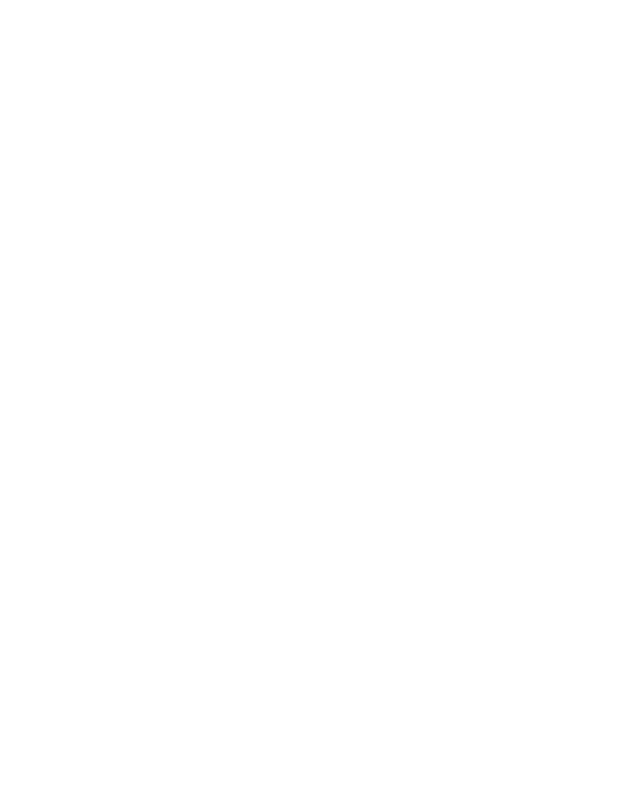
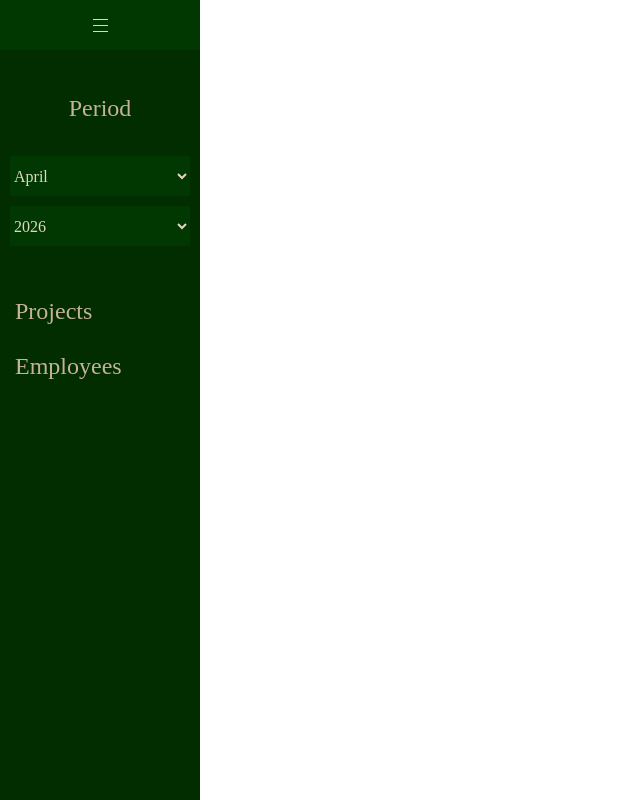
Before and after one commit to romanova7410020/dashboard, a plain HTML site: page index.html in a window 1280 px wide. Shown: the whole page, without its empty margins (0-640 px from the left). Drawn offline with Linux system fonts and the light colour scheme.

Commit message:
feat: add sidebar

```diff
--- a/index.html
+++ b/index.html
@@ -3,9 +3,31 @@
 <head>
     <meta charset="UTF-8">
     <meta name="viewport" content="width=device-width, initial-scale=1.0">
-    <title>Document</title>
+    <link rel="preconnect" href="https://fonts.googleapis.com">
+    <link rel="preconnect" href="https://fonts.gstatic.com" crossorigin>
+    <link href="https://fonts.googleapis.com/css2?family=Oswald:wght@200..700&display=swap" rel="stylesheet">
+    <link rel="stylesheet" href="style.css">
+    <title>Dashboard</title>
 </head>
 <body>
-
+    <header></header>
+    <main>
+        <aside class="sidebar">
+            <button class="sidebar_button">
+                <span></span>
+                <span></span>
+                <span></span>
+            </button>
+            <div class="sidebar_filters">
+                <h2>Period</h2>
+                <select><option>April</option></select>
+                <select><option>2026</option></select>
+            </div>
+            <nav class="sidebar_nav">
+                <a href="#" class="active">Projects</a>
+                <a href="#">Employees</a>
+            </nav>
+        </aside>
+    </main>
 </body>
 </html>
--- /dev/null
+++ b/style.css
@@ -0,0 +1,122 @@
+*,
+*::before,
+*::after {
+  box-sizing: border-box;
+}
+
+* {
+  margin: 0;
+}
+
+html {
+  scroll-behavior: smooth;
+  -webkit-text-size-adjust: 100%;
+  text-size-adjust: 100%;
+}
+
+body {
+  min-height: 100vh;
+  line-height: 1.5;
+  text-rendering: optimizeLegibility;
+  -webkit-font-smoothing: antialiased;
+}
+
+img,
+picture,
+svg,
+video,
+canvas {
+  display: block;
+  max-width: 100%;
+}
+
+input,
+button,
+textarea,
+select {
+  font: inherit;
+}
+
+button {
+  cursor: pointer;
+}
+
+ul,
+ol {
+  list-style: none;
+  padding: 0;
+}
+
+a {
+  color: inherit;
+  text-decoration: none;
+}
+
+body{
+    max-width: 1820px;
+    width: 100%;
+    margin: 0 auto;
+    color: #C5B398;
+}
+
+.sidebar{
+    max-width: 200px;
+    width: 100%;
+    background-color: #012d01;
+    height: 100vh;
+}
+.sidebar_button{
+    max-width: 200px;
+    width: 100%;
+    height: 50px;
+    display: flex;
+    flex-direction: column;
+    justify-content: center;
+    align-items: center;
+    gap: 5px;
+    background-color: #013701;
+    cursor: pointer;
+    border: none;
+}
+.sidebar_button span{
+    width: 15px;
+    height: 1px;
+    background-color: #E3D6C1;
+}
+.sidebar_filters{
+    display: flex;
+    flex-direction: column;
+    margin-top: 30px;
+    gap: 10px;
+    padding: 10px;
+    margin-bottom: 30px;
+}
+h2{
+    text-align: center;
+    margin-bottom: 20px;
+    font-size: 24px;
+    font-weight: 500;
+}
+.sidebar_filters select{
+    background-color: #013701;
+    color: #E3D6C1;
+    border: none;
+    height: 40px;
+}
+
+.sidebar_nav{
+    display: flex;
+    flex-direction: column;
+    gap: 5px;
+    justify-content: center;
+    font-size: 24px;
+}
+.sidebar_nav a{
+    display: flex;
+    align-items: center;
+    height: 50px;
+    padding-left: 15px;
+}
+.sidebar_nav a:hover{
+    background-color: #013701;
+}
```
